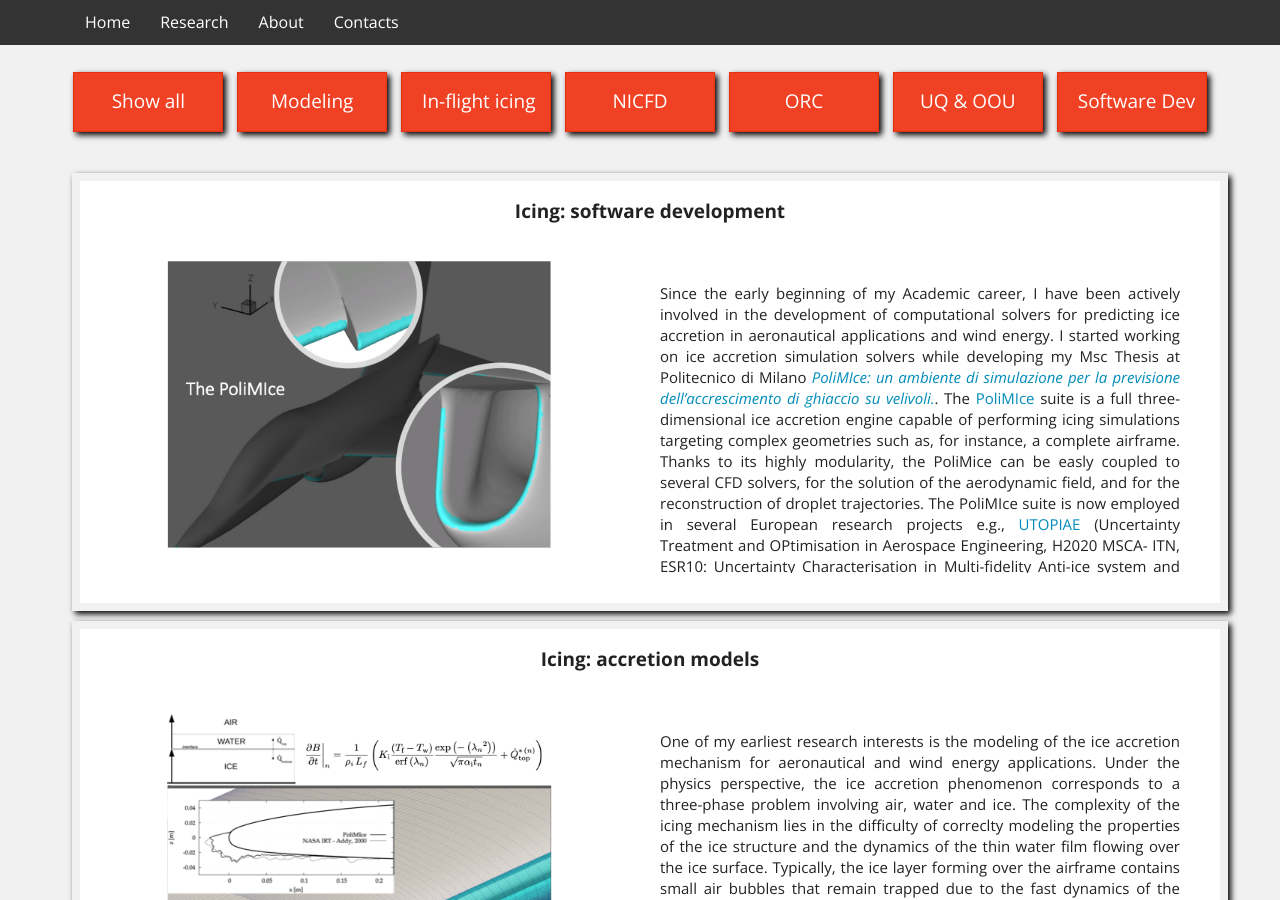
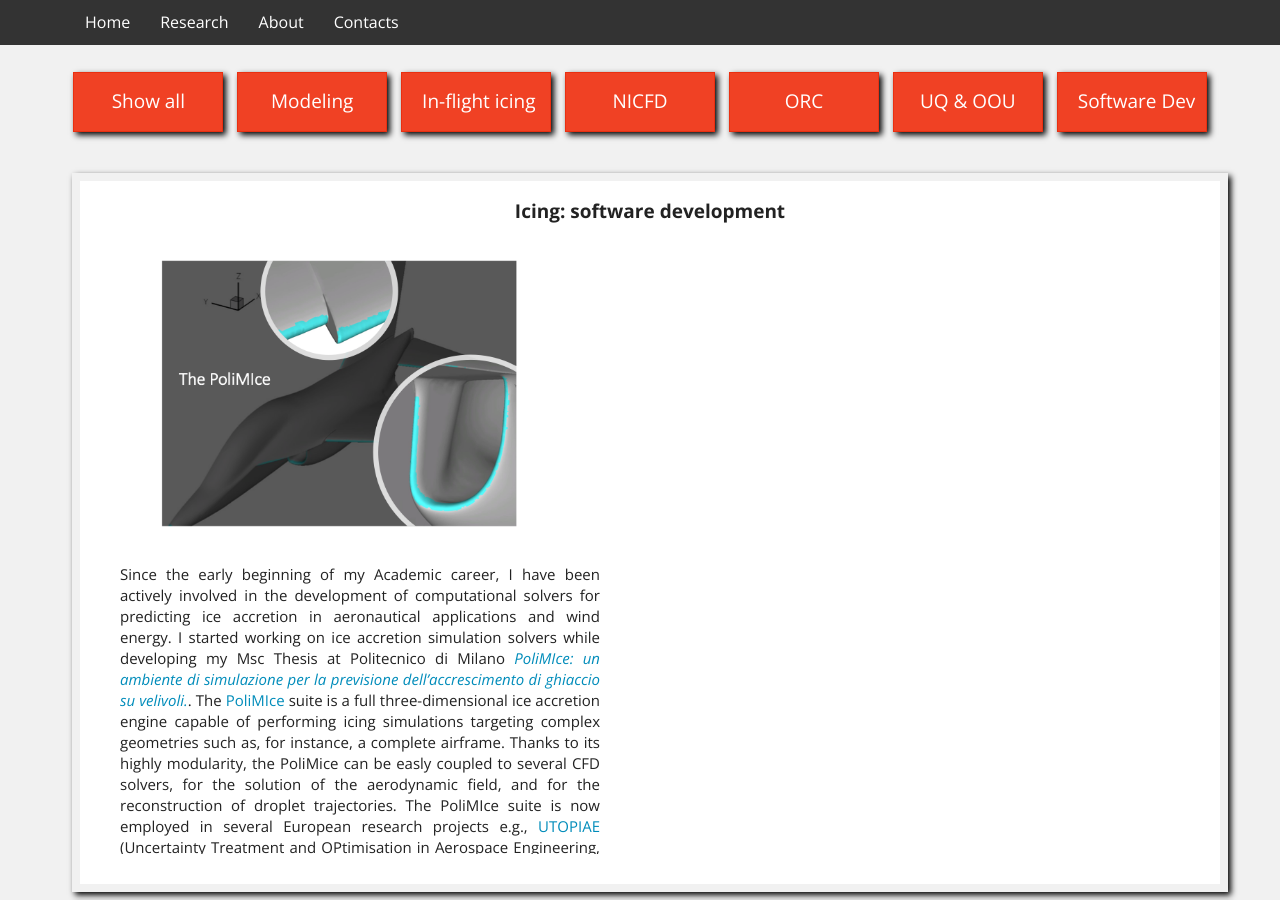
Before and after one commit to LaSerpe/LaSerpe.github.io, a Jekyll site: the page built from html/research.html, in a window 1280 px wide and 900 px high, scrolled down 565 px. Built offline with Jekyll 4.4.1, drawn with Linux system fonts in a browser that asks for light colours; nearby versions of some CDN libraries; library files that are not in the unit come from our copies.

Commit message:
research aestetichs

```diff
--- a/html/research.html
+++ b/html/research.html
@@ -132,11 +132,11 @@
       <div class="content" style="text-align:  center">
         <h4><b>Icing: software development</b></h4>
       </div>
-      <div class="content" style="display: flex">
-        <div align="left" style="width:50%;">
+      <div class="content">
+        <div align="left" style="width:500px;">
           <img src="/images/research/icing/icing_polimice.png" alt="Software development" style="width:100%">
         </div>
-        <div align="right" style="width:50%; text-align:justify; margin: 20px; overflow: auto; height:300px;">
+        <div align="right" style="width:500px; text-align:justify; margin: 20px; overflow: auto; height:300px;">
           <p style="text-align: justify; margin: 10px;">
             Since the early beginning of my Academic career, I have been actively involved in the development of computational solvers for predicting ice accretion in aeronautical applications and wind energy.
             I started working on ice accretion simulation solvers while developing my Msc Thesis at Politecnico di Milano <a href="http://hdl.handle.net/10589/81403"> <em>PoliMIce: un ambiente di simulazione per la previsione dell’accrescimento di ghiaccio su velivoli.</em></a>.
```
